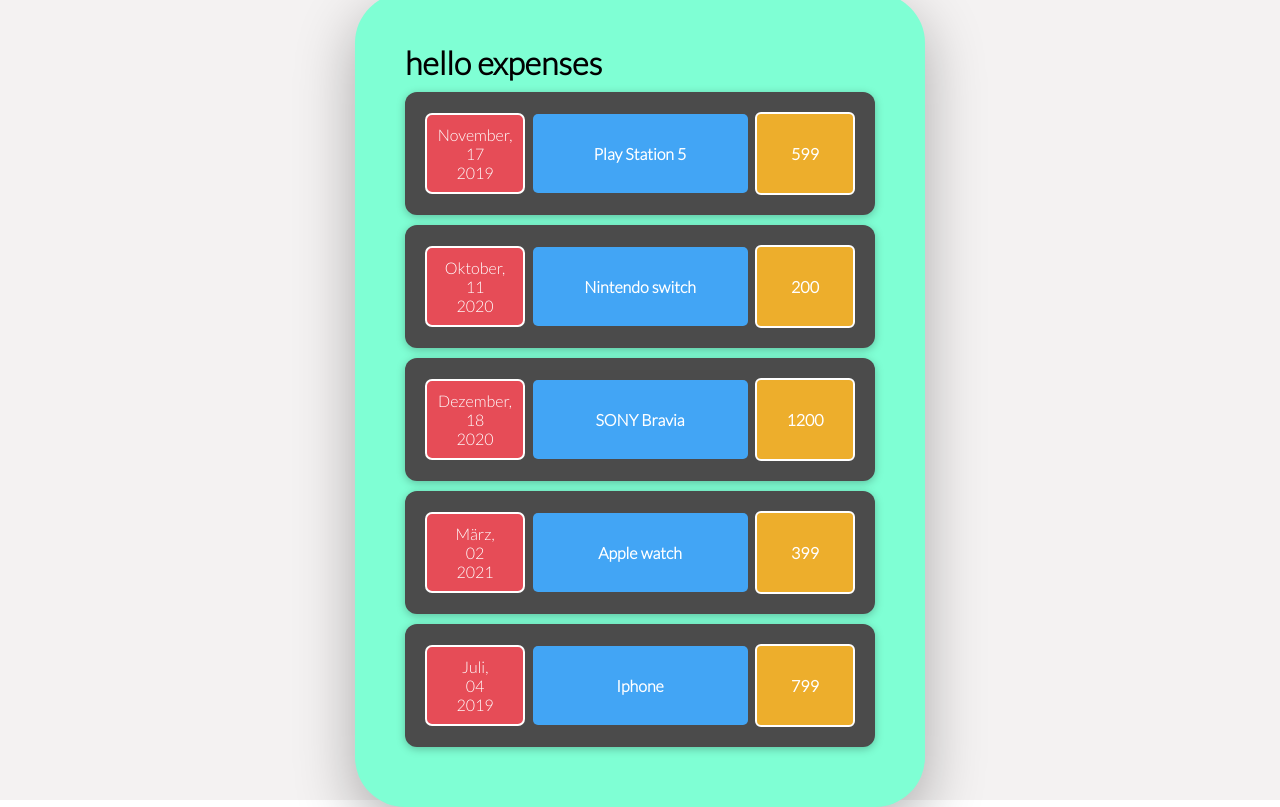
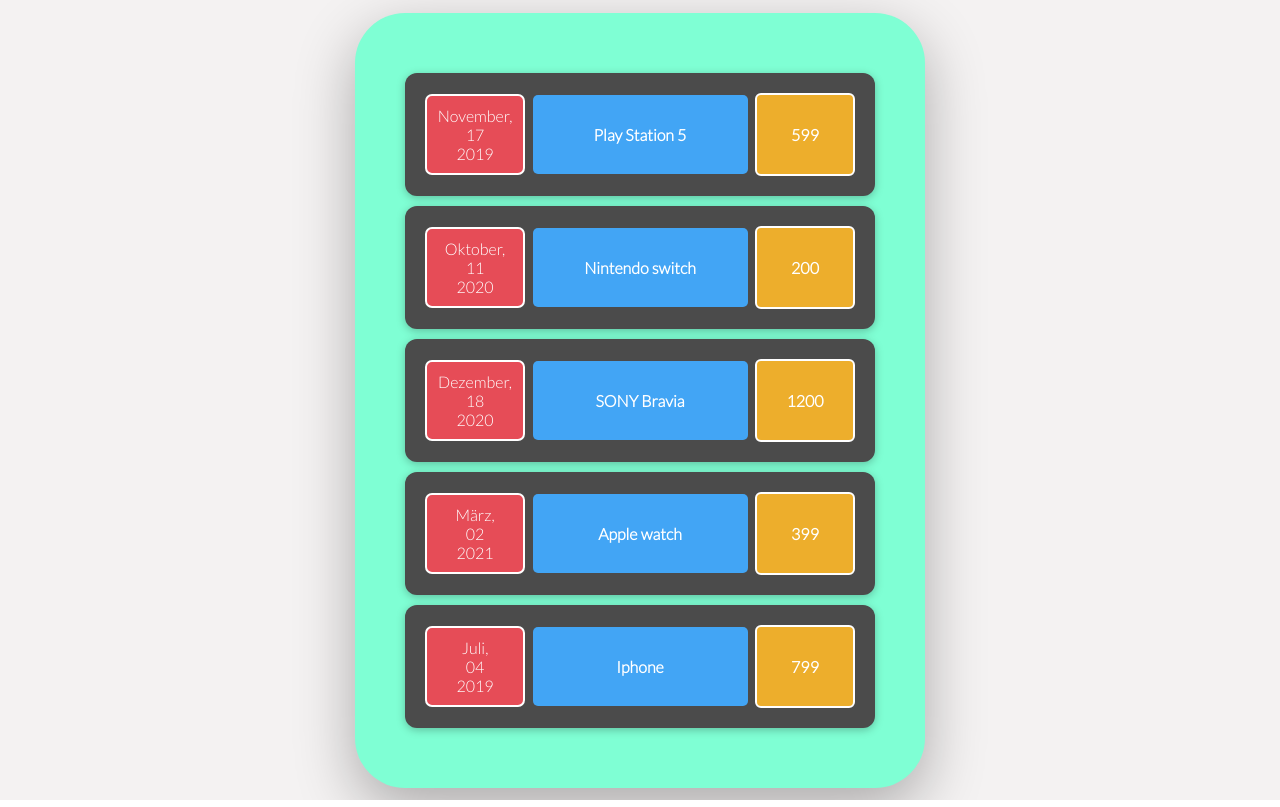
Before and after one commit to Alejandro-J-Caputto/mini-expense-app, a React (Create React App) app: page / in a window 1280 px wide. Built offline with nearby package versions, Linux system fonts and the light colour scheme.

Commit message:
Composition component approach

```diff
--- a/src/components/expenses/Expenses.tsx
+++ /dev/null
@@ -1,23 +0,0 @@
-import React, { useContext } from 'react'
-import { ExpenseAppContext } from '../../contexts/ExpenseAppContext'
-import { ExpensesItem } from '../expenses-item/ExpensesItem'
-
-export const Expenses: React.FC = () => {
-
-  const ExpenseContext = useContext(ExpenseAppContext)!;
-  const { expenseResults } = ExpenseContext;
-
-  console.log(expenseResults)
-  return (
-    <div>
-      <h1>hello expenses</h1>
-      {expenseResults.map(({ expense, price, date }) => {
-        return <ExpensesItem key={expense}
-          expense={expense}
-          price={price}
-          date={date}
-        ></ExpensesItem>
-      })}
-    </div>
-  )
-}
--- /dev/null
+++ b/src/components/expensesCard/ExpensesCard.tsx
@@ -0,0 +1,16 @@
+import React from 'react'
+
+interface ExpenseCardProps {
+  children: React.ReactNode,
+  className: string
+}
+
+
+export const ExpensesCard: React.FC<ExpenseCardProps> = ({children, className}) => {
+  const classes = className
+  return (
+    <div className={classes}>
+      {children}
+    </div>
+  )
+}
--- a/src/pages/MainPage/MainPage.tsx
+++ b/src/pages/MainPage/MainPage.tsx
@@ -1,17 +1,23 @@
-import React, { useContext } from 'react'
-import { ExpensesItem } from '../../components/expenses-item/ExpensesItem'
-import { Expenses } from '../../components/expenses/Expenses'
-import { ExpenseAppContext } from '../../contexts/ExpenseAppContext'
+import React, {useContext} from 'react'
+
+import {ExpenseAppContext} from '../../contexts/ExpenseAppContext'
+import {ExpensesItem} from '../../components/expenses-item/ExpensesItem'
+import { ExpensesCard } from '../../components/expensesCard/ExpensesCard'
 
 export const MainPage = () => {
-
-
-
+  const ExpenseContext = useContext(ExpenseAppContext)!;
+   const { expenseResults } = ExpenseContext;
   return (
-      <div className="main">
-        <div className="container">
-          <Expenses></Expenses>
-        </div>
-      </div>
+    <div className="main">
+      <ExpensesCard className="container">
+        {expenseResults.map(({ expense, price, date }) => {
+          return <ExpensesItem key={expense}
+            expense={expense}
+            price={price}
+            date={date}
+          ></ExpensesItem>
+        })}
+      </ExpensesCard>
+    </div>
   )
 }
--- a/src/services/expensesService/useExpenseService.tsx
+++ b/src/services/expensesService/useExpenseService.tsx
@@ -1,4 +1,3 @@
-import React from 'react'
 
 export interface ExpenseItems {
   date: Date,
```
Also changed, not shown: src/components/expensesCard/_expenses.scss (renamed from src/components/expenses/_expenses.scss).
